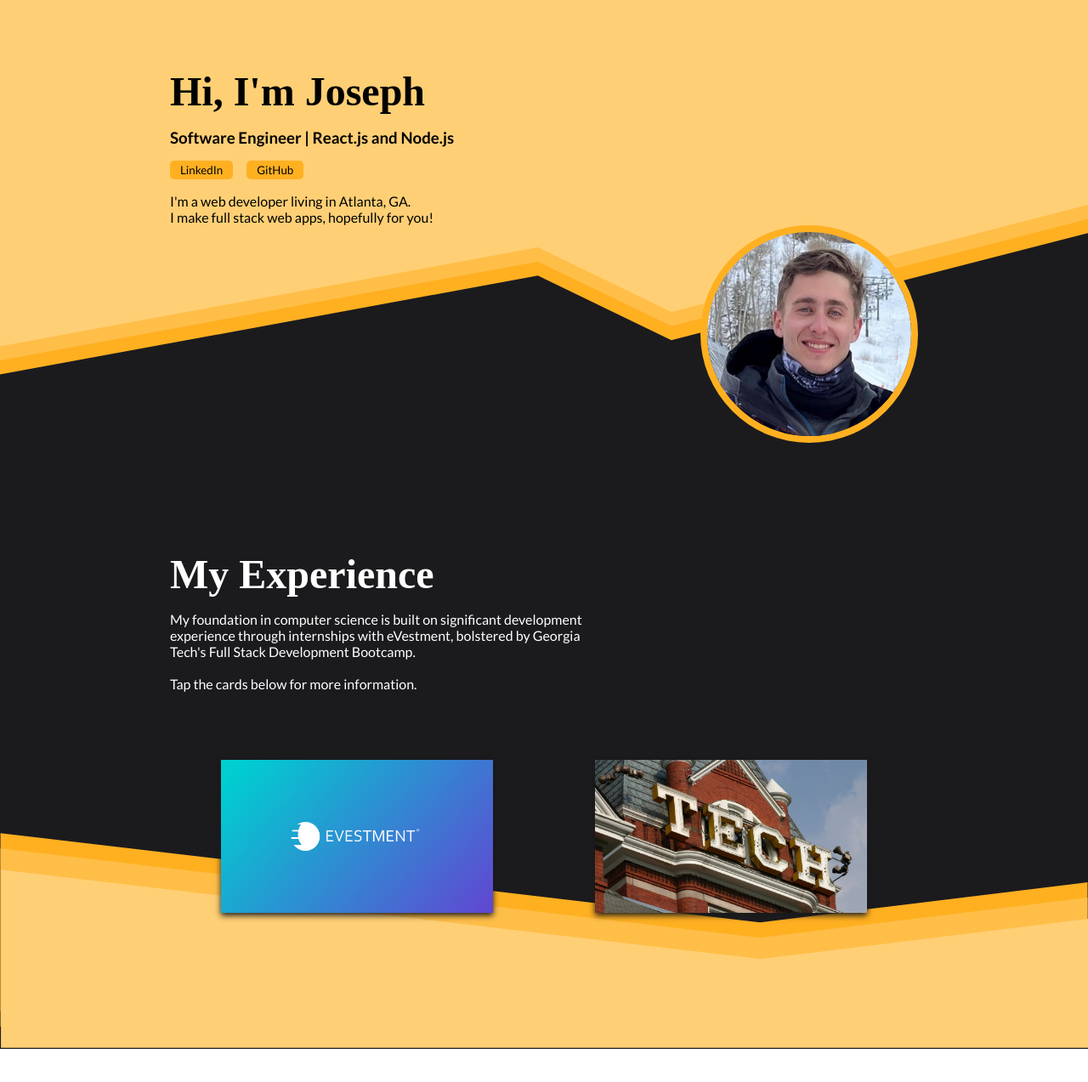
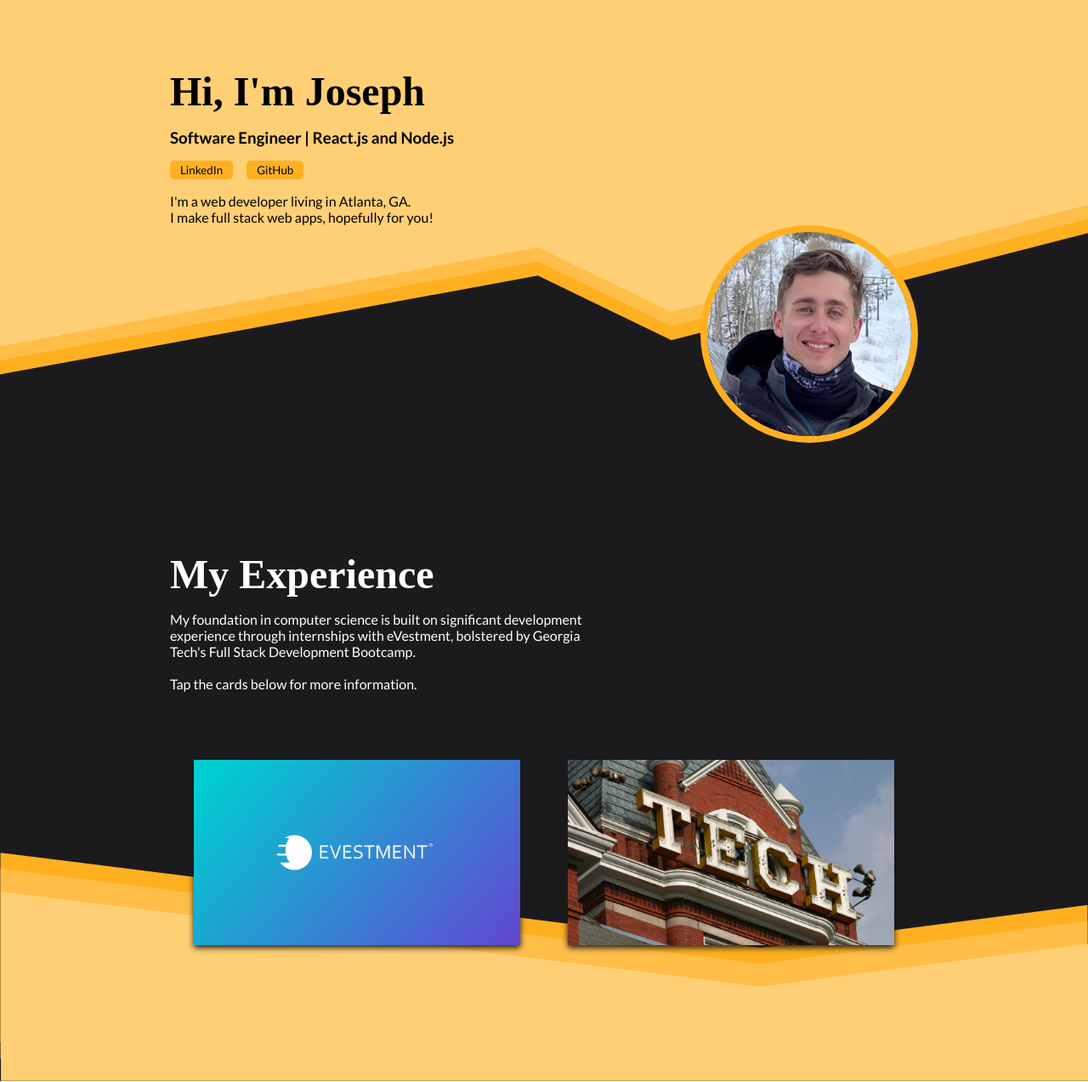
Before and after one commit to jpugmire/jpugmire.github.io, a React (Create React App) app: page / in a window 1280 px wide. Shown: the whole page at 85% size. Before the commit the page ends 1235 px from the top, so only its background shows below. Built offline with nearby package versions, Linux system fonts and the light colour scheme; a web font is replaced by a local one.

Commit message:
fixed (read: deleted) styles on experience page.

```diff
--- a/src/components/experience/experience.css
+++ b/src/components/experience/experience.css
@@ -14,7 +14,7 @@
 }
 
 .experience-wrapper .content-section{
-    margin: 0 5rem 10rem 5rem;
+    margin: 0 20vh 10rem 20vh;
     display: flex;
     flex-direction: column;
     padding-top: 3rem;
@@ -36,8 +36,8 @@
 }
 
 .card {
-    height: 20vw;
-    width: 35vw;
+    height: 17vw;
+    width: 30vw;
     background-size: cover;
     background-position: center;
     box-shadow: 0px 3px 7px #1a1a1a;
@@ -52,27 +52,33 @@
 }
 
 .card-item {
+    font-size: 0.7vw;
     position: relative;
-    margin: 1.5rem 1.5rem 0 1.5rem;
+    margin: 3vh 3vh 0 3vh;
     opacity: 0;
     z-index: 1;
     transition: all 0.5s;
-    font-size: 0.6em;
 }
 
 .card-icon {
-    font-size: 2em !important;
+    font-size: 5vw;
+    opacity: 0;
+    position: relative;
+    z-index: 1;
+    transition: all 0.5s;
+    margin: 3vh 0 0 3vh;
 }
 
 .card-overlay {
+    position: absolute;
+    bottom: 0;
     z-index: 0;
-    position: absolute;
     width: 100%;
     height: 100%;
     background-color: #000000;
     opacity: 0;
     transition: all 0.5s;
-    bottom: 0;
+
 }
 
 .card:hover .card-overlay{
@@ -80,7 +86,11 @@
 }
 
 .card:hover .card-item {
-    opacity: 1 !important;
+    opacity: 1;
+}
+
+.card:hover .card-icon {
+    opacity: 1;
 }
 
 #ev-card {
@@ -91,7 +101,19 @@
     background-image: url('../../../public/images/TechTowerSign.jpg');
 }
 
+@media only screen and (min-width: 1100px){
+    .experience-wrapper .content-section{
+        margin: 0 25vh 10rem 25vh;
+    }
+}
+
 @media only screen and (max-width: 850px) {
+    .experience-wrapper .content-section{
+        margin: 0 10vh 10rem 10vh;
+    }
+    .card-item {
+        font-size: 1.5vw;
+    }
     .card-wrapper{
         flex-direction: column;
         height: 60vh;
@@ -102,20 +124,8 @@
         width: 50vw;
     }
 }
-@media only screen and (min-width: 1100px){
-    .experience-wrapper .content-section{
-        margin: 0rem 25vh 10rem 25vh;
-    }
-    .card {
-        height: 14vw;
-        width: 25vw;
-    }
-    .card-item {
-        font-size: 0.8vw;
-    }
-}
 
-@media only screen and (max-width: 450px) {
+@media only screen and (max-width: 600px) {
     .focused-card{
         bottom: 20vh;
     }
@@ -132,21 +142,17 @@
         width: 60vw;
     }
     .experience-wrapper .info-section{
-        margin: 0 10vw 0 10vw;
-        font-size: smaller;
+        margin: 0 10vw 5rem 10vw;
     }
     .card {
         height: 25vh;
         width: 100%;
     }
     .card-item{
-        font-size: 0.8em;
         margin-top: 1rem;
+        font-size: 2.7vw;
+    }
+    .card-icon{
+        font-size: 10vw;
     }
 }
-
-@media only screen and (max-width: 450px) and (max-height: 700px) {
-    .card-item{
-        font-size: 0.65em;
-    }
-}
--- a/src/components/experience/experience.js
+++ b/src/components/experience/experience.js
@@ -23,7 +23,7 @@ function Experience () {
                 </div>
                 <div className='card-wrapper'>
                     <div className='card' id='ev-card'>
-                        <FontAwesomeIcon icon={faSuitcase} size='4x' className='card-item card-icon'/>
+                        <FontAwesomeIcon icon={faSuitcase} size='4x' className='card-icon'/>
                         <div className='card-item'>Five consecutive internships as a full-stack developer <br/><br/>
                             Primarily worked with Vue, C#, SQL <br/><br/>
                             Large exposure to AGILE methodology / project planning
@@ -31,7 +31,7 @@ function Experience () {
                         <div class='card-overlay'></div>
                     </div>
                     <div className='card' id='gt-card'>
-                        <FontAwesomeIcon icon={faGraduationCap} size='4x' className='card-item card-icon'/>
+                        <FontAwesomeIcon icon={faGraduationCap} size='4x' className='card-icon'/>
                         <div className='card-item'>Completed Georgia Tech's Full Stack Bootcamp <br/><br/>
                             Improved experience and competency with previously learned technologies <br/><br/>
                             Gained experience in new languages and technologies, including noSQL and React,
```
